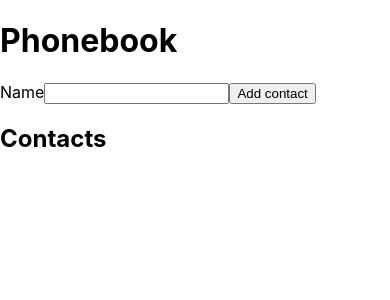
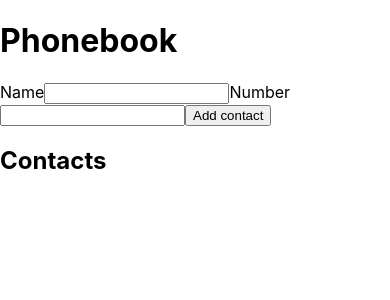
Before and after one commit to OlenaPobehailo/goit-react-hw-02-phonebook, a React (Create React App) app: page / in a window 390 px wide. Shown: the top 300 px of the page. Built offline with nearby package versions, Linux system fonts and the light colour scheme.

Commit message:
adds phone number

```diff
--- a/src/components/App.jsx
+++ b/src/components/App.jsx
@@ -1,10 +1,12 @@
 import { nanoid } from 'nanoid';
+
 import { Component } from 'react';
 
 export class App extends Component {
   state = {
     contacts: [],
     name: '',
+    number: '',
   };
 
   handleInputChange = e => {
@@ -18,7 +20,9 @@ export class App extends Component {
     e.preventDefault();
     // console.log(this.state);
 
-    const newContact = { name: this.state.name };
+    const { name, number } = this.state;
+    const newContact = { name, number };
+
     this.setState(prevState => ({
       contacts: [...prevState.contacts, newContact],
     }));
@@ -27,7 +31,7 @@ export class App extends Component {
   };
 
   reset = () => {
-    this.setState({ name: '' });
+    this.setState({ name: '', number: '' });
   };
 
   render() {
@@ -47,13 +51,24 @@ export class App extends Component {
             />
           </label>
 
+          <label htmlFor="">
+            Number
+            <input
+              type="tel"
+              name="number"
+              value={this.state.number}
+              onChange={this.handleInputChange}
+              required
+            />
+          </label>
+
           <button type="submit">Add contact</button>
         </form>
         <h2>Contacts</h2>
 
         <ul>
           {this.state.contacts.map(contact => (
-            <li key={nanoid()}>{contact.name}</li>
+            <li key={nanoid()}>{contact.name + ': ' + contact.number}</li>
           ))}
         </ul>
       </div>
```
